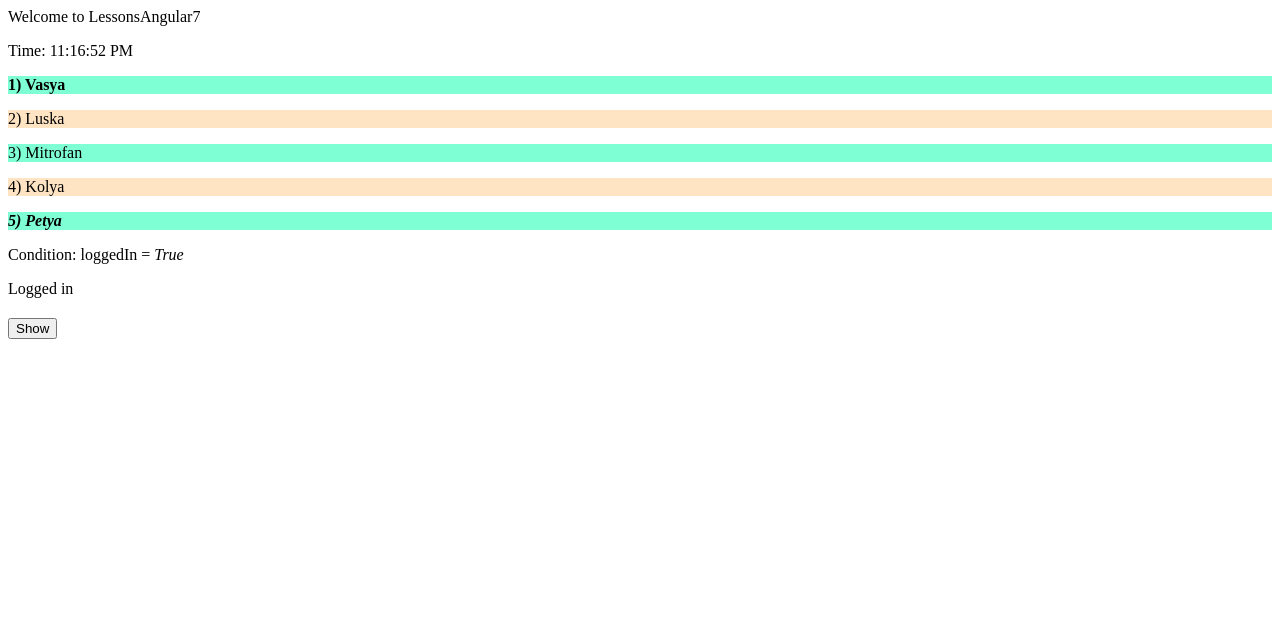
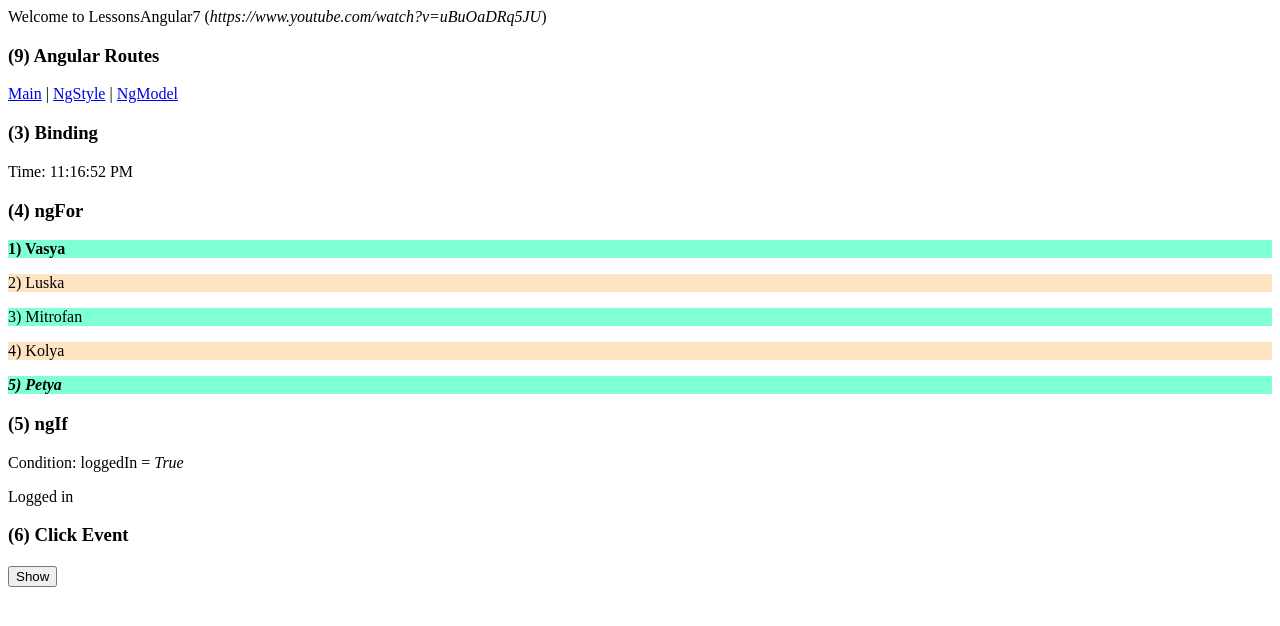
Before and after one commit to acknoilovewieti/AngularFirstApp, an Angular app: page / in a window 1280 px wide. Shown: the top 626 px of the page. Built offline with nearby package versions, Linux system fonts and the light colour scheme.

Commit message:
09 - Routes

```diff
--- a/src/app/app.component.html
+++ b/src/app/app.component.html
@@ -1,4 +1,12 @@
-<div>Welcome to {{title}}</div>
+<div>Welcome to {{title}} (<cite>https://www.youtube.com/watch?v=uBuOaDRq5JU</cite>)</div>
+
 <div>
-  <app-show-date></app-show-date>
+  <h3>(9) Angular Routes</h3>
+  <nav>
+    <a routerLink="">Main</a> |
+    <a routerLink="/NgStyle">NgStyle</a> |
+    <a routerLink="/NgModel">NgModel</a>
+  </nav>
+
+  <router-outlet></router-outlet>
 </div>
--- a/src/app/app.module.ts
+++ b/src/app/app.module.ts
@@ -1,16 +1,30 @@
-import { NgModule } from '@angular/core';
+import { NgModule, Component } from '@angular/core';
 import { BrowserModule } from '@angular/platform-browser';
 
 import { AppComponent } from './app.component';
 import { ShowDateComponent } from './show-date/show-date.component';
+import { NgstylepageComponent } from './ngstylepage/ngstylepage.component';
+import { NgmodelpageComponent } from './ngmodelpage/ngmodelpage.component';
+import { RouterModule, Routes } from '@angular/router';
+import { NgModel } from '@angular/forms';
+
+const appRoutes: Routes = [
+  {path: '', component: ShowDateComponent},
+  {path: 'Home', component: ShowDateComponent},
+  {path: 'NgStyle', component: NgstylepageComponent},
+  {path: 'NgModel', component: NgmodelpageComponent},
+];
 
 @NgModule({
   declarations: [
     AppComponent,
-    ShowDateComponent
+    ShowDateComponent,
+    NgstylepageComponent,
+    NgmodelpageComponent
   ],
   imports: [
-    BrowserModule
+    BrowserModule,
+    RouterModule.forRoot(appRoutes)
   ],
   providers: [],
   bootstrap: [AppComponent]
--- /dev/null
+++ b/src/app/ngmodelpage/ngmodelpage.component.html
@@ -0,0 +1 @@
+<p>ngmodelpage works!</p>
--- /dev/null
+++ b/src/app/ngmodelpage/ngmodelpage.component.ts
@@ -0,0 +1,15 @@
+import { Component, OnInit } from '@angular/core';
+
+@Component({
+  selector: 'app-ngmodelpage',
+  templateUrl: './ngmodelpage.component.html',
+  styleUrls: ['./ngmodelpage.component.css']
+})
+export class NgmodelpageComponent implements OnInit {
+
+  constructor() { }
+
+  ngOnInit(): void {
+  }
+
+}
--- /dev/null
+++ b/src/app/ngstylepage/ngstylepage.component.html
@@ -0,0 +1 @@
+<p>ngstylepage works!</p>
--- /dev/null
+++ b/src/app/ngstylepage/ngstylepage.component.ts
@@ -0,0 +1,15 @@
+import { Component, OnInit } from '@angular/core';
+
+@Component({
+  selector: 'app-ngstylepage',
+  templateUrl: './ngstylepage.component.html',
+  styleUrls: ['./ngstylepage.component.css']
+})
+export class NgstylepageComponent implements OnInit {
+
+  constructor() { }
+
+  ngOnInit(): void {
+  }
+
+}
--- a/src/app/show-date/show-date.component.html
+++ b/src/app/show-date/show-date.component.html
@@ -1,14 +1,16 @@
+<h3>(3) Binding</h3>
 <p>Time: {{message}}</p>
 
+<h3>(4) ngFor</h3>
 <p *ngFor="let item of items; let i = index; let first=first; let last=last; let even=even; let odd=odd"
     [ngClass]="{first:first, last:last, even:even, odd:odd}">
     {{i+1}}) {{item}}
 </p>
 
+<h3>(5) ngIf</h3>
 <p *ngIf="loggedIn">Condition: loggedIn = <i>True</i></p>
 
 <ng-template *ngIf="loggedIn; then thenBlock; else elseBlock">
-
 </ng-template>
 <ng-template #thenBlock>
     Logged in
@@ -17,6 +19,7 @@
     Please login
 </ng-template>
 
+<h3>(6) Click Event</h3>
 <div style="margin-top:20px">
     <button *ngIf="isCollapsed" (click)="toggleCollapse()">Show</button>
     <button *ngIf="!isCollapsed" (click)="toggleCollapse()">Hide</button>
```
Also changed, not shown: src/app/ngmodelpage/ngmodelpage.component.css (added), src/app/ngstylepage/ngstylepage.component.css (added), 2 other files (tests, documents, lock files or other folders).
